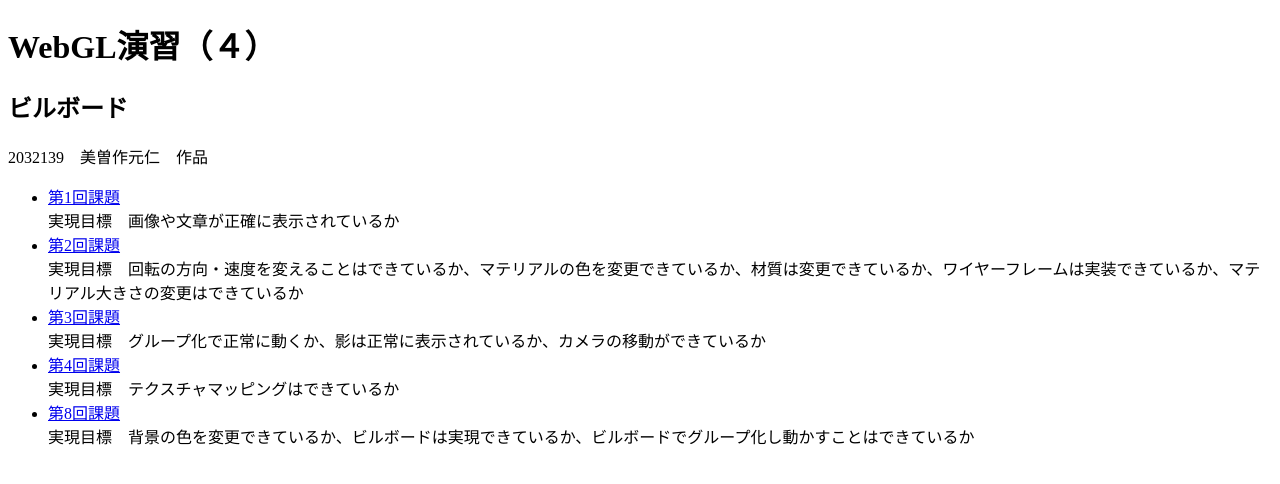
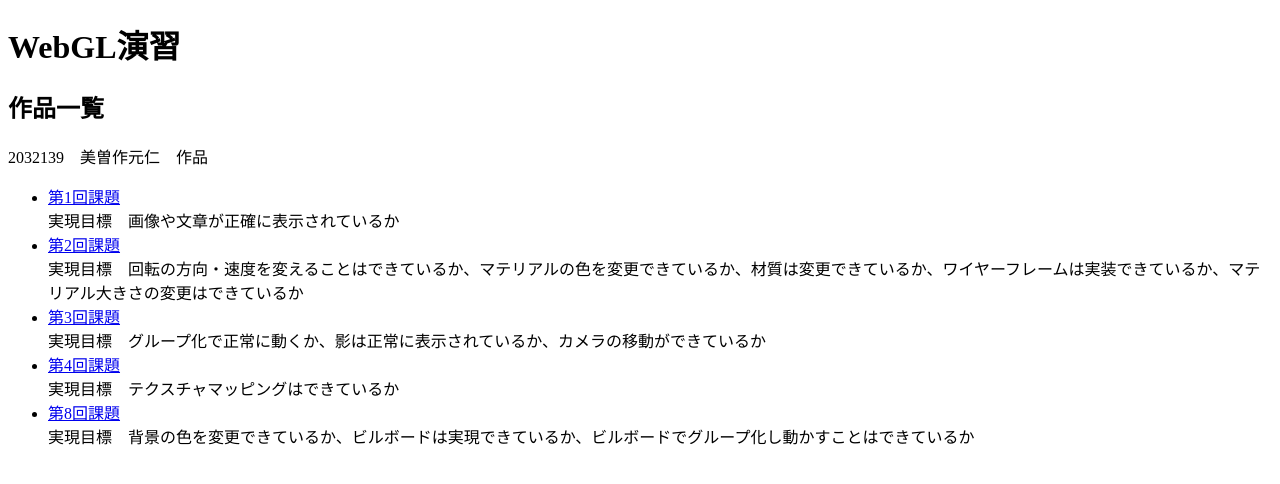
Before and after one commit to misora-men/rarara, a plain HTML site: page lesson4 (1)/index.html in a window 1280 px wide. Drawn offline with Linux system fonts and the light colour scheme.

Commit message:
Update index.html

```diff
--- a/lesson4 (1)/index.html
+++ b/lesson4 (1)/index.html
@@ -5,8 +5,8 @@
     <title>WebGL(4)</title>
 </head>
 <body>
-    <h1>WebGL演習（４）</h1>
-    <h2>ビルボード</h2>
+    <h1>WebGL演習</h1>
+    <h2>作品一覧</h2>
     <p>
         2032139　美曽作元仁　作品
         <ul>
```
